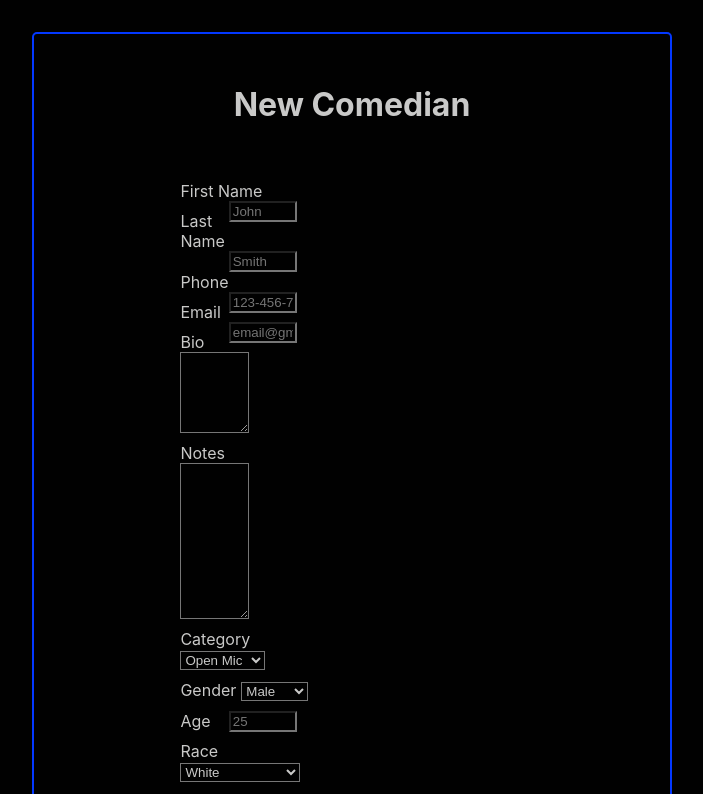
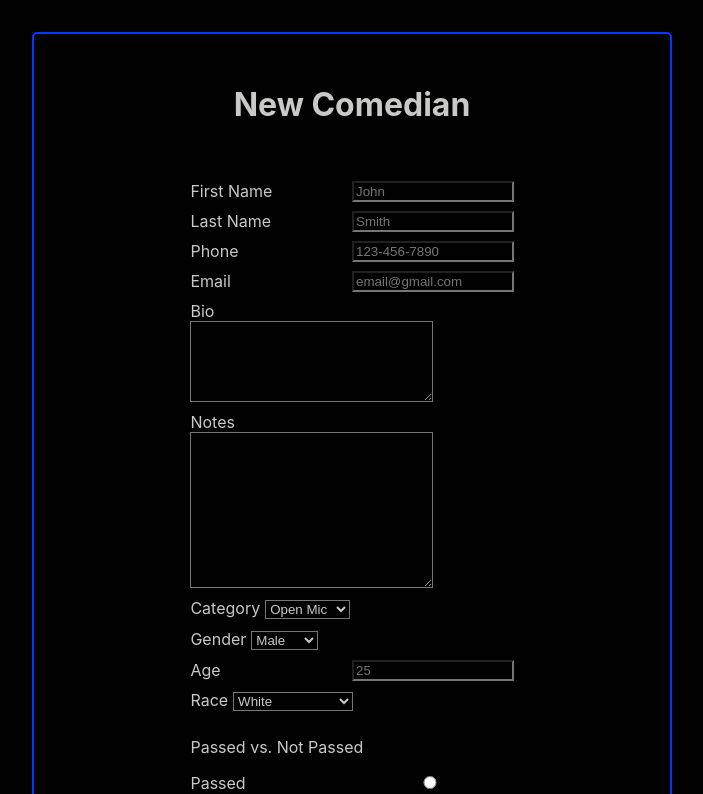
Before and after one commit to klguenth/alameda-comedy-client, a React (Create React App) app: page /addComedian in a window 1280 px wide. Shown: the top 794 px of the page, without its empty margins (288-991 px from the left). Built offline with nearby package versions, Linux system fonts and the light colour scheme; no server answers.

Commit message:
update styling

```diff
--- a/src/Components/AddComedian/AddComedian.css
+++ b/src/Components/AddComedian/AddComedian.css
@@ -25,13 +25,12 @@ button {
 
     .form-section textarea {
         display: block;
-        width: 50%;
+        width: 75%;
     }
 }
 
 @media screen and (min-width: 320px) {
     .record-comic {
-        width: 50%;
         text-align: center;
         text-align: center;
         padding: 30px;
--- a/src/Components/AddShow/AddShow.css
+++ b/src/Components/AddShow/AddShow.css
@@ -13,11 +13,10 @@
 
 .form-section input {
     float: right;
-    width: 300px;
-    margin-right: 20px;
+    width: 50%;
 }
 
 .form-section textarea {
     display: block;
-    width: 460px;
+    width: 50%;
 }
```
